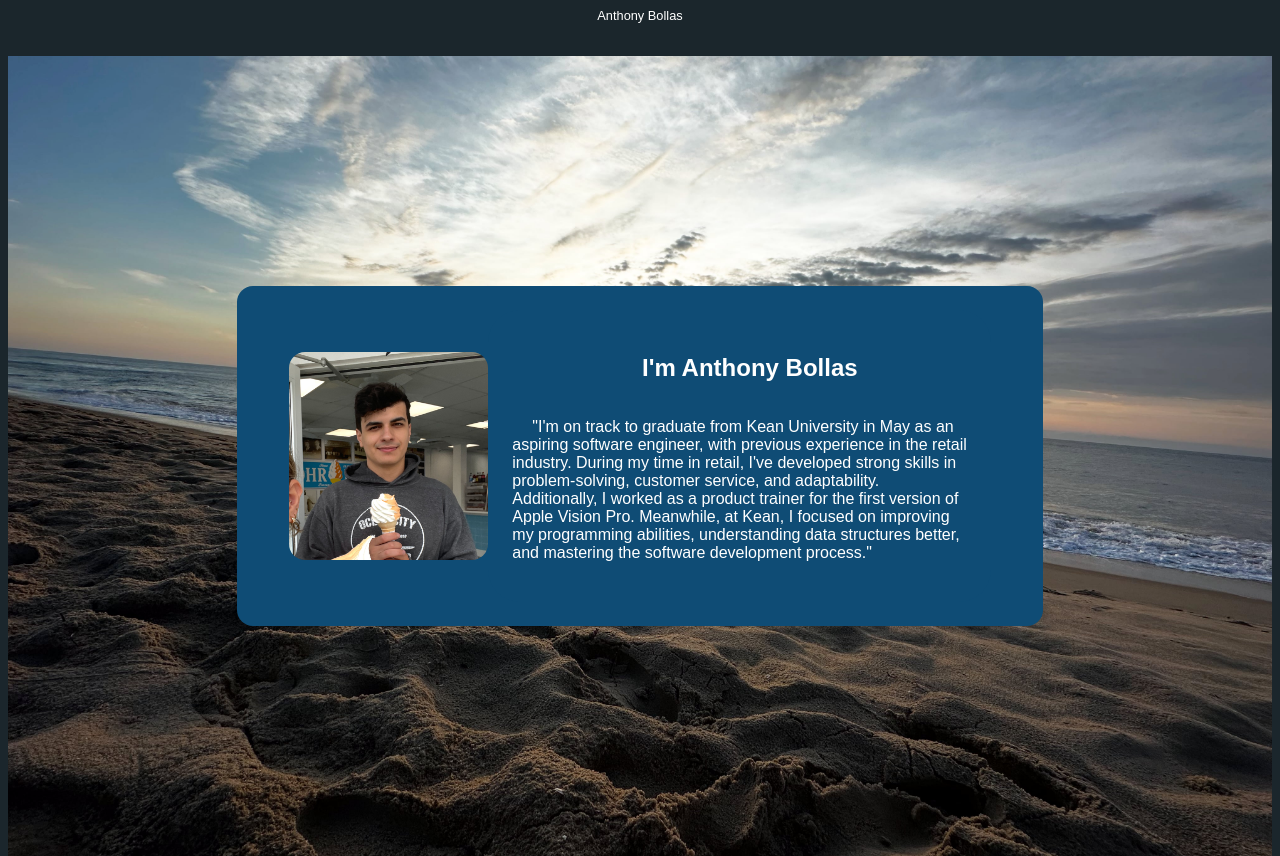
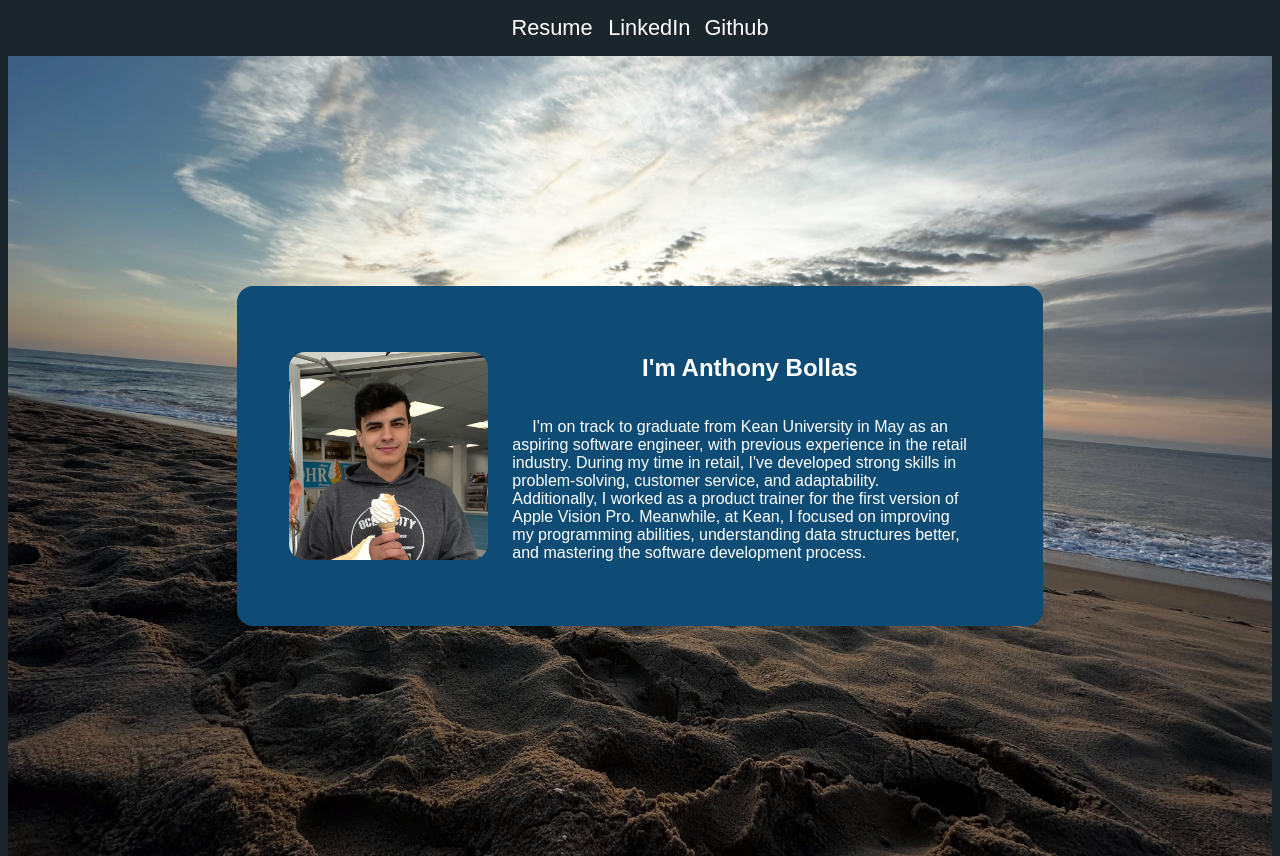
Before and after one commit to abollas99/My-Website, a plain HTML site: page index.html in a window 1280 px wide. Shown: the top 856 px of the page. Drawn offline with Linux system fonts and the light colour scheme.

Commit message:
Completed Navbar for now

```diff
--- a/index.css
+++ b/index.css
@@ -16,13 +16,31 @@ body, html {
     width: 100%;
     background-color: #1B262C;
     height: 48px;
+    display: flex;
+    justify-content: space-evenly;
+    flex-wrap: nowrap;
+}
+.nav-center {
+    text-align: center;
+    color: white;
+    width: 100%;
+
 }
 .nav-text {
     font-weight: 400;
-    font-size: clamp(12px, 1vw, 48px);
+    font-size: clamp(16px, 1.7vw, 36px);
+    align-items: center;
+    line-height: 40px;
+    padding-left: .3rem;
+    padding-right: .3rem;
+    text-decoration: none;
     color: white;
-    text-align: center;
-    align-items: center;
+}
+.nav-text:hover {
+    color: #BBE1FA;
+}
+@media screen and (max-width: 900px) {
+
 }
 /* About Me */
 .about-me {
@@ -77,19 +95,15 @@ body, html {
     font-size: clamp(.5vm, 2%, 1.5em);
     text-align: left;
 }
-.about-me-text .paragraph {
-    text-indent: 20px;
-}
-@media screen and (max-width: 1024px) {
-    .about-me {
 
-    }
+@media screen and (max-width: 900px) {
     .about-me-container {
         display: flex;
         flex-direction: column;
         height: auto;
+        max-height: 85%;
         width: 90%;
-        padding: 1rem;
+        padding: .5rem;
         padding-top: 2rem;
 
     }
@@ -104,6 +118,9 @@ body, html {
     .about-me-text {
         font-size: 14px;
         text-align: center;
+    }
+    .about-me-title-text {
+        font-size: 1.1em;
     }
 }
 
--- a/index.html
+++ b/index.html
@@ -1,6 +1,6 @@
 <!DOCTYPE html>
 
-<html>
+<html lang="en">
   <head>
     <meta charset="utf-8" />
     <meta http-equiv="X-UA-Compatible" content="IE=edge" />
@@ -11,22 +11,29 @@
   </head>
   <body>
     <div class="top-navbar">
-      <div class="nav-text">Anthony Bollas</div>
+      <div class="nav-center">
+        <a download href="IMG_3250.jpeg" class="nav-text">
+        <!--<img width="25" height="25" src="https://img.icons8.com/pastel-glyph/64/FFFFFF/download--v2.png" alt="download--v2"/>-->
+        Resume
+      </a>
+        <a href="https://www.linkedin.com/in/realtone/" class="nav-text">LinkedIn</a>
+        <a href="https://github.com/abollas99" class="nav-text">Github</a>
+      </div>
     </div>
     <div class="about-me">
       <div class="about-me-container">
         <div class="about-me-self"></div>
         <div class="about-me-text-container">
-          <h2>I'm Anthony Bollas</h2>
+          <h2 class="about-me-title-text">I'm Anthony Bollas</h2>
           <p class="about-me-text">
-            "I'm on track to graduate from Kean University in May as an aspiring
+            I'm on track to graduate from Kean University in May as an aspiring
             software engineer, with previous experience in the retail industry.
             During my time in retail, I've developed strong skills in
             problem-solving, customer service, and adaptability. Additionally, I
             worked as a product trainer for the first version of Apple Vision
             Pro. Meanwhile, at Kean, I focused on improving my programming
             abilities, understanding data structures better, and mastering the
-            software development process."
+            software development process.
           </p>
         </div>
       </div>
@@ -46,7 +53,6 @@
         <div></div>
       </div>
     </div>
-
     <script src="index.js" async defer></script>
   </body>
 </html>
```
